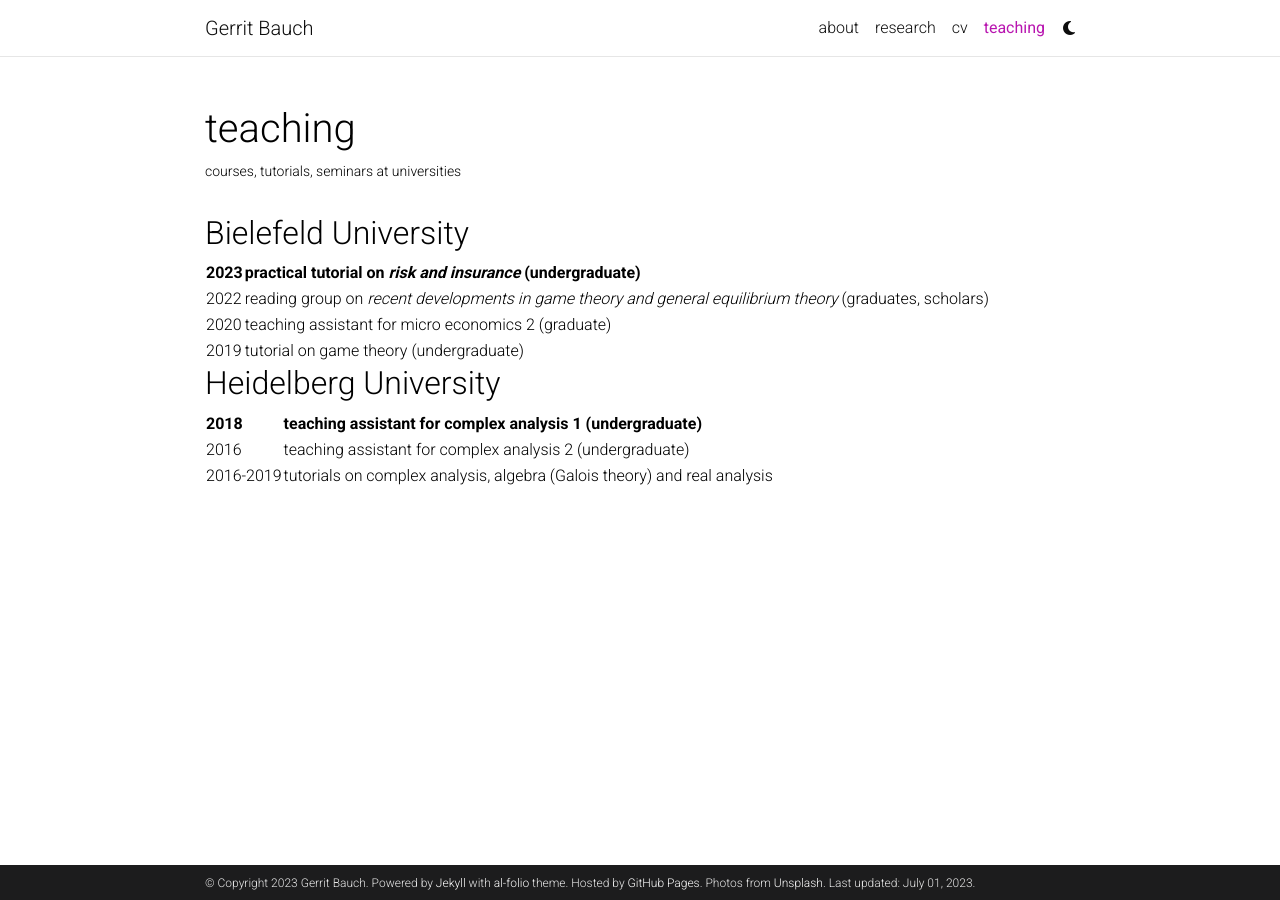
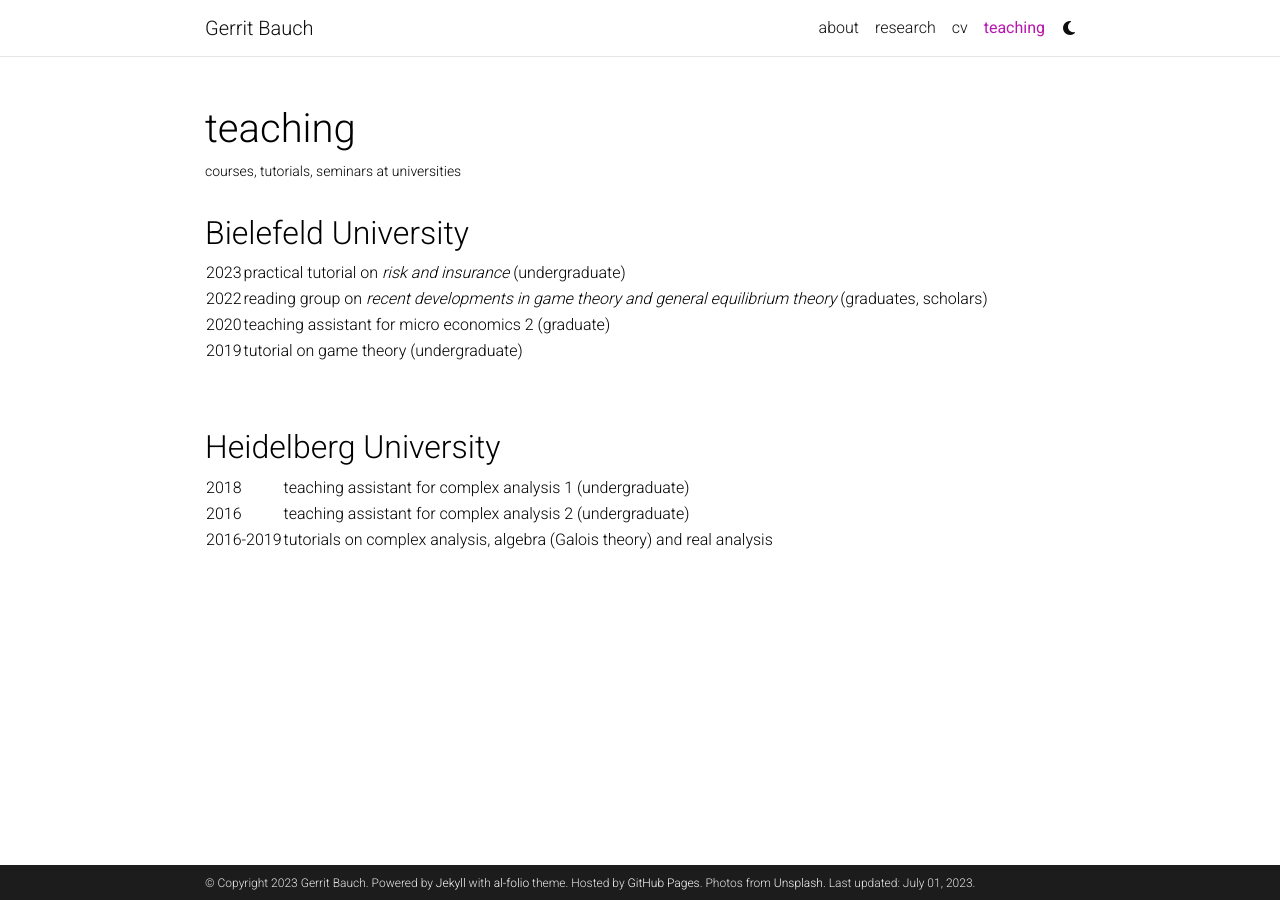
Before and after one commit to gbauch/gbauch.github.io, a Jekyll site: the page built from _pages/teaching.md, in a window 1280 px wide. Built offline with Jekyll 4.4.1, drawn with Linux system fonts in a browser that asks for light colours; comment, search, counter and statistics services are not loaded; a style sheet for code colours, icons or effects is not loaded.

Commit message:
Update teaching.md

```diff
--- a/_pages/teaching.md
+++ b/_pages/teaching.md
@@ -10,17 +10,15 @@ nav_order: 5
 ## Bielefeld University
 
 | 2023 | practical tutorial on *risk and insurance* (undergraduate)                                                 |
-|------|------------------------------------------------------------------------------------------------------------|
 | 2022 | reading group on *recent developments in game theory and general equilibrium theory* (graduates, scholars) |
 | 2020 | teaching assistant for micro economics 2 (graduate)                                                        |
 | 2019 | tutorial on game theory (undergraduate)                                                                    |
 
-
+<br/><br/>
 
 
 ## Heidelberg University
 
 | 2018      | teaching assistant for complex analysis 1 (undergraduate)                |
-|-----------|--------------------------------------------------------------------------|
 | 2016      | teaching assistant for complex analysis 2 (undergraduate)                |
 | 2016-2019 | tutorials on complex analysis, algebra (Galois theory) and real analysis |
```
